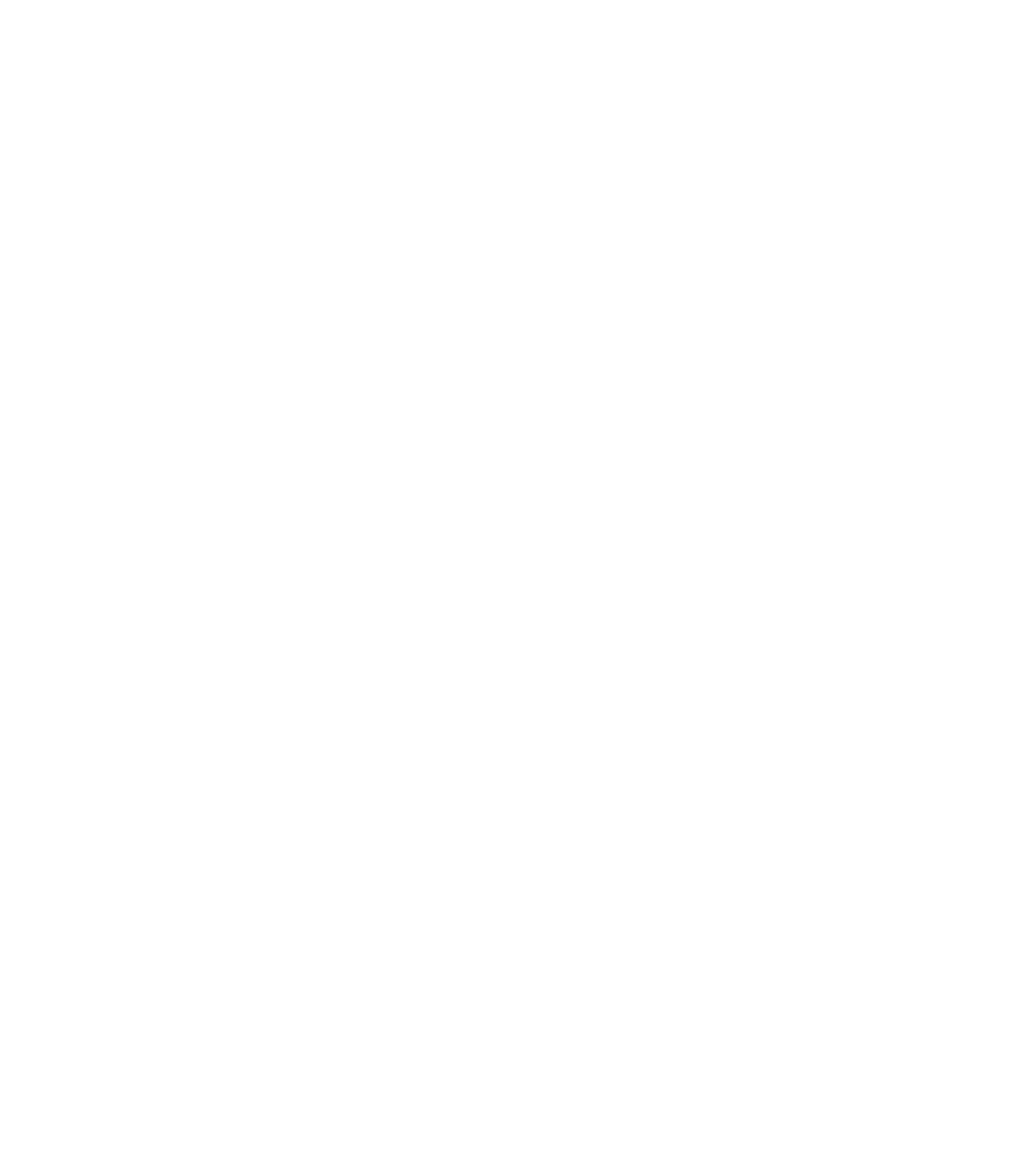
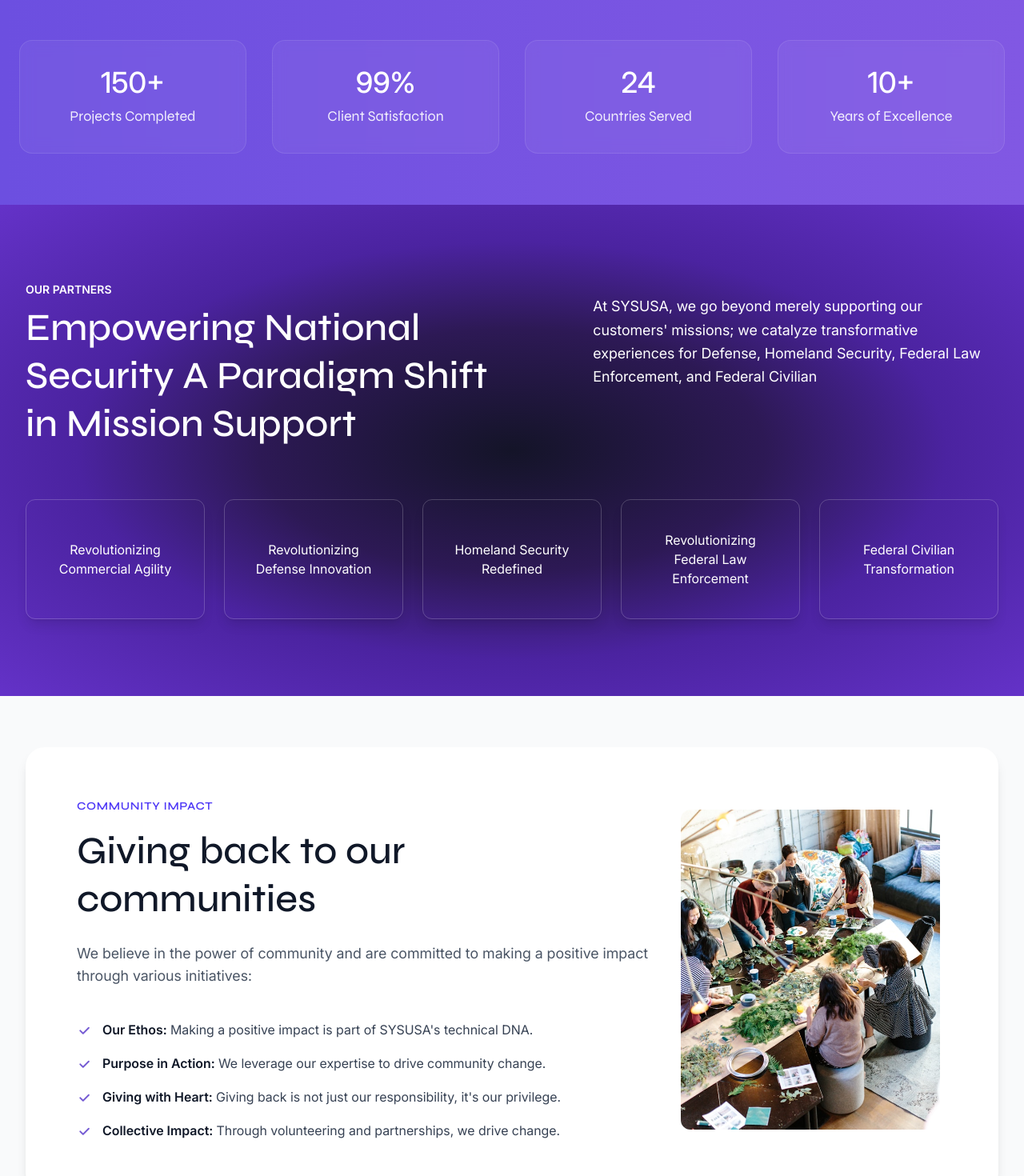
Before and after one commit to enablenow-dev/sysusa-new, a Next.js app: page /Company in a window 1280 px wide. Shown: the part 3300-4770 px from the top of the page at 80% size. Before the commit the page ends 3286 px from the top, so only its background shows below. Built offline with nearby package versions, Linux system fonts and the light colour scheme.

Commit message:
added partner section

```diff
--- /dev/null
+++ b/app/(pages)/Company/_sections/Communityimpact.jsx
@@ -0,0 +1,88 @@
+'use client';
+import React from 'react';
+import Image from 'next/image';
+
+export default function CommunityImpact() {
+  const impactPoints = [
+    {
+      title: "Our Ethos",
+      description: "Making a positive impact is part of SYSUSA's technical DNA."
+    },
+    {
+      title: "Purpose in Action",
+      description: "We leverage our expertise to drive community change."
+    },
+    {
+      title: "Giving with Heart",
+      description: "Giving back is not just our responsibility, it's our privilege."
+    },
+    {
+      title: "Collective Impact",
+      description: "Through volunteering and partnerships, we drive change."
+    }
+  ];
+
+  return (
+    <section className="min-h-[80vh] bg-gray-50 py-16 px-4 sm:px-6 lg:px-8">
+      <div className="max-w-7xl mx-auto">
+        <div className="bg-white rounded-3xl shadow-lg overflow-hidden">
+          {/* Grid with 3 columns: 2 for content, 1 for image */}
+          <div className="grid lg:grid-cols-3 gap-8 p-8 md:p-12 lg:p-16 items-center">
+
+            {/* Left Content (2 cols) */}
+            <div className="lg:col-span-2 flex flex-col justify-center">
+              <p className="text-indigo-600 font-semibold text-sm tracking-wider uppercase mb-4">
+                Community Impact
+              </p>
+
+              <h1 className="text-4xl md:text-5xl font-Syne font-[500] text-gray-900 mb-6 leading-tight">
+                Giving back to our communities
+              </h1>
+
+              <p className="text-lg font-inter font-[400] text-gray-600 mb-10 max-w-3xl">
+                We believe in the power of community and are committed to making a positive impact through various initiatives:
+              </p>
+
+              {/* Inline Title + Description */}
+              <div className="space-y-4">
+                {impactPoints.map((point, index) => (
+                  <div
+                    key={index}
+                    className="flex items-start gap-3 text-gray-800"
+                  >
+                    <div className="flex-shrink-0 mt-1">
+                      <Image
+                        src="/icons/checkicon.svg"
+                        alt="Checkmark"
+                        width={20}
+                        height={20}
+                      />
+                    </div>
+                    <p className="text-base font-inter font-[500] leading-relaxed">
+                      <span className="font-semibold text-gray-900">{point.title}:</span>{" "}
+                      <span className="font-[400] text-gray-700">{point.description}</span>
+                    </p>
+                  </div>
+                ))}
+              </div>
+            </div>
+
+            {/* Right Image (1 col) */}
+            <div className="relative lg:col-span-1 flex justify-center">
+              <div className="relative rounded-xl overflow-hidden w-[95%] h-[400px]">
+                <Image
+                  src="/aboutimages/communityimage.jpg"
+                  alt="Community members working together on a gardening project"
+                  fill
+                  className="object-cover"
+                  priority
+                />
+              </div>
+            </div>
+
+          </div>
+        </div>
+      </div>
+    </section>
+  );
+}
--- /dev/null
+++ b/app/(pages)/Company/_sections/OurPartners.jsx
@@ -0,0 +1,91 @@
+import React from "react";
+
+
+const SecurityCard = ({ title }) => {
+  return (
+    <div
+      className="
+      p-6 md:p-8
+
+      border border-white/20
+      rounded-xl
+      shadow-lg
+      transition-transform duration-300 hover:scale-[1.02] hover:shadow-2xl hover:border-purple-400
+      flex items-center justify-center
+      text-center
+      min-h-[120px] md:min-h-[150px]
+      w-full
+    "
+    >
+      <p className="font-inter font-[400] font-regular text-white">
+        {title}
+      </p>
+    </div>
+  );
+};
+
+
+const TransformSection = () => {
+  const cardTitles = [
+    "Revolutionizing Commercial Agility",
+    "Revolutionizing Defense Innovation",
+    "Homeland Security Redefined",
+    "Revolutionizing Federal Law Enforcement",
+    "Federal Civilian Transformation",
+  ];
+
+
+  const radialGradient =
+    "radial-gradient(ellipse at center, #141428 0%, #2d1955 35%, #4b23a0 60%, #6432c8 100%)";
+
+  return (
+
+    <section className="relative py-16 md:py-24 overflow-hidden">
+
+      <div
+        className="absolute inset-0 -z-10 min-h-full"
+        style={{ background: radialGradient }}
+      />
+
+
+      <div className="max-w-7xl mx-auto px-5 sm:px-6 md:px-8">
+        {/* Top Header and Description Row */}
+        <div className="flex flex-col lg:flex-row justify-between mb-16 text-center lg:text-left">
+          {/* Left: Headings */}
+          <div className="lg:w-1/2 mb-8 lg:mb-0">
+            <p className="font-inter font-[600] text-sm text-white uppercase mb-2">
+              OUR PARTNERS
+            </p>
+            <h1 className="font-Syne font-[500] font-medium font-[1.15] text-4xl md:text-5xl text-white leading-tight">
+              Empowering National Security A Paradigm Shift in Mission Support
+            </h1>
+          </div>
+
+          {/* Right: Description */}
+          <div className="lg:w-5/12 pt-4">
+            <p className="font-inter font-[400] text-white text-base md:text-lg leading-relaxed">
+              At SYSUSA, we go beyond merely supporting our customers' missions;
+              we catalyze transformative experiences for Defense, Homeland
+              Security, Federal Law Enforcement, and Federal Civilian
+            </p>
+          </div>
+        </div>
+
+        {/* --- Card Grid (5-column layout) --- */}
+        <div
+          className="
+          grid gap-6
+          sm:grid-cols-2
+          lg:grid-cols-5
+        "
+        >
+          {cardTitles.map((title, index) => (
+            <SecurityCard key={index} title={title} />
+          ))}
+        </div>
+      </div>
+    </section>
+  );
+};
+
+export default TransformSection;
--- /dev/null
+++ b/app/(pages)/Company/_sections/StatsSection.jsx
@@ -0,0 +1,29 @@
+'use client';
+import React from 'react';
+
+const StatsSection = () => {
+  const stats = [
+    { number: '150+', label: 'Projects Completed' },
+    { number: '99%', label: 'Client Satisfaction' },
+    { number: '24', label: 'Countries Served' },
+    { number: '10+', label: 'Years of Excellence' },
+  ];
+
+  return (
+    <section className="w-full bg-gradient-to-r from-[#6C4FE0] to-[#8158E3] py-16 flex justify-center items-center">
+      <div className="max-w-7xl w-full px-6 grid grid-cols-1 sm:grid-cols-2 lg:grid-cols-4 gap-8">
+        {stats.map((stat, index) => (
+          <div
+            key={index}
+            className="bg-white/5 backdrop-blur-sm border border-white/10 rounded-2xl text-center p-8 transition-transform duration-300 hover:scale-105"
+          >
+            <h3 className="text-4xl font-inter font-[500] text-white mb-2">{stat.number}</h3>
+            <p className="text-lg text-white/90">{stat.label}</p>
+          </div>
+        ))}
+      </div>
+    </section>
+  );
+};
+
+export default StatsSection;
--- a/app/(pages)/Company/page.jsx
+++ b/app/(pages)/Company/page.jsx
@@ -7,7 +7,11 @@
 import Journey from "./_sections/Journey";
 import CoreValues from "./_sections/CoreValues";
 import Footer from "@/app/components/sections/footer";
-
+import TransformSection from "@/app/components/sections/TransformSection";
+import { Stats } from "fs";
+import StatsSection from "./_sections/StatsSection";
+import CommunityImpact from "./_sections/Communityimpact";
+import OurPartners from "./_sections/OurPartners";
 function page() {
   return (
     <>
@@ -41,7 +45,12 @@
         </div>
         <Journey/>
        <CoreValues/>
-       {/* <Footer/> */}
+       <StatsSection/>
+
+       <OurPartners/>
+       <CommunityImpact/>
+      <TransformSection/>
+       <Footer/>
       </div>
     </>
   );
```
Also changed, not shown: public/aboutimages/communityimage.jpg (added).
